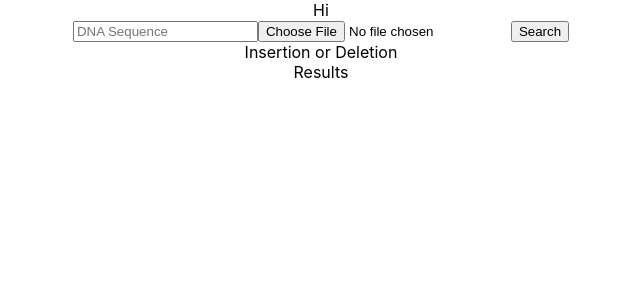
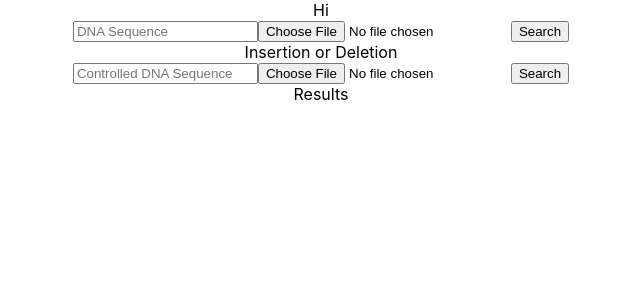
Before and after one commit to redmondchan/Genome-Mutation-Identifier, a React (Create React App) app: page / in a window 1280 px wide. Shown: the top 300 px of the page, without its empty margins (319-959 px from the left). Built offline with nearby package versions, Linux system fonts and the light colour scheme.

Commit message:
added state with boolean to detect which form is being used

```diff
--- a/src/components/InsertionDeletionForm.js
+++ b/src/components/InsertionDeletionForm.js
@@ -1,9 +1,37 @@
 import React from 'react'
 
 class InsertionDeletionForm extends React.Component{
+
+  state={
+    insertionDeletion: true,
+    seq: "",
+    csv: ""
+  }
+
+  handleChangeFile = (e) => {
+    console.log(e.target.files)
+    this.setState({ [e.target.name]: e.target.files })
+  }
+
+  handleChange = (e) => {
+    this.setState({ [e.target.name]: e.target.value })
+  }
+
+  handleSubmit = (e) => {
+    e.preventDefault()
+    this.props.csvToJson(this.state.csv, this.state.seq, this.state.insertionDeletion)
+  }
+
   render(){
     return(
-      <div>Insertion or Deletion</div>
+      <div>
+      Insertion or Deletion
+        <form onSubmit={this.handleSubmit}>
+          <input type="textarea" name="seq" placeholder="Controlled DNA Sequence" onChange={this.handleChange}></input>
+          <input type="file" name="csv" placeholder="CSV File" onChange={this.handleChangeFile}></input>
+          <button>Search</button>
+        </form>
+      </div>
     )
   }
 }
--- a/src/components/SeqForm.js
+++ b/src/components/SeqForm.js
@@ -3,6 +3,7 @@ import React from 'react'
 class SeqForm extends React.Component{
 
   state={
+    insertionDeletion: false,
     seq: "",
     csv: ""
   }
@@ -18,7 +19,7 @@ class SeqForm extends React.Component{
 
   handleSubmit = (e) => {
     e.preventDefault()
-    this.props.csvToJson(this.state.csv, this.state.seq)
+    this.props.csvToJson(this.state.csv, this.state.seq, this.state.insertionDeletion)
   }
 
   render(){
--- a/src/containers/container.js
+++ b/src/containers/container.js
@@ -7,6 +7,7 @@ import InsertionDeletionForm from '../components/InsertionDeletionForm'
 class Container extends React.Component{
 
   state={
+    insertionDeletion: false,
     results: [],
     seq: ""
   }
@@ -31,14 +32,17 @@ class Container extends React.Component{
   }
 
   // converts csv to json and sets the inputted seq into state
-  csvToJson = (csv, seq) => {
+  csvToJson = (csv, seq, boolean) => {
     let result = []
-    console.log(csv)
     Papa.parse(csv[0], {
       header: true,
       complete: this.jsonResults
     })
-    this.setState({seq: seq})
+    this.setState({seq: seq, insertionDeletion: boolean})
+  }
+
+  insertionDeletion = (array) => {
+    console.log("insertion deletion", array)
   }
 
 
@@ -47,8 +51,8 @@ class Container extends React.Component{
       <div>
         Hi
         <SeqForm csvToJson={this.csvToJson}/>
-        <InsertionDeletionForm/>
-        <Results results={this.searchForSeq(this.state.results, this.state.seq)}/>
+        <InsertionDeletionForm csvToJson={this.csvToJson}/>
+        <Results results={this.state.insertionDeletion ? this.insertionDeletion(this.state.results) : this.searchForSeq(this.state.results, this.state.seq)}/>
       </div>
     )
   }
```
